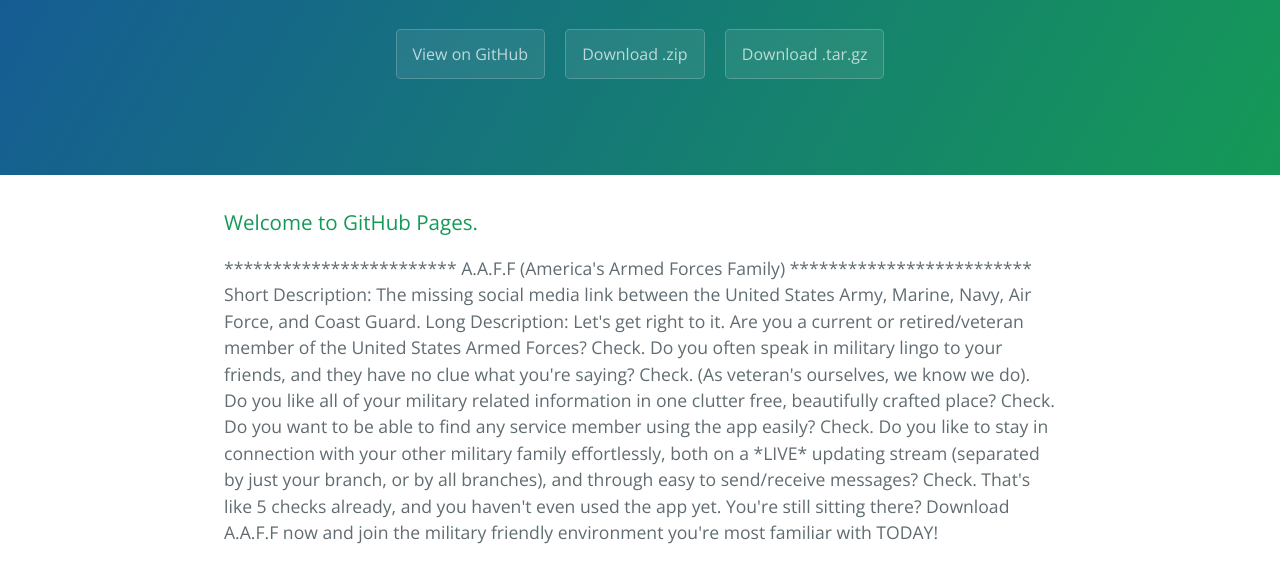
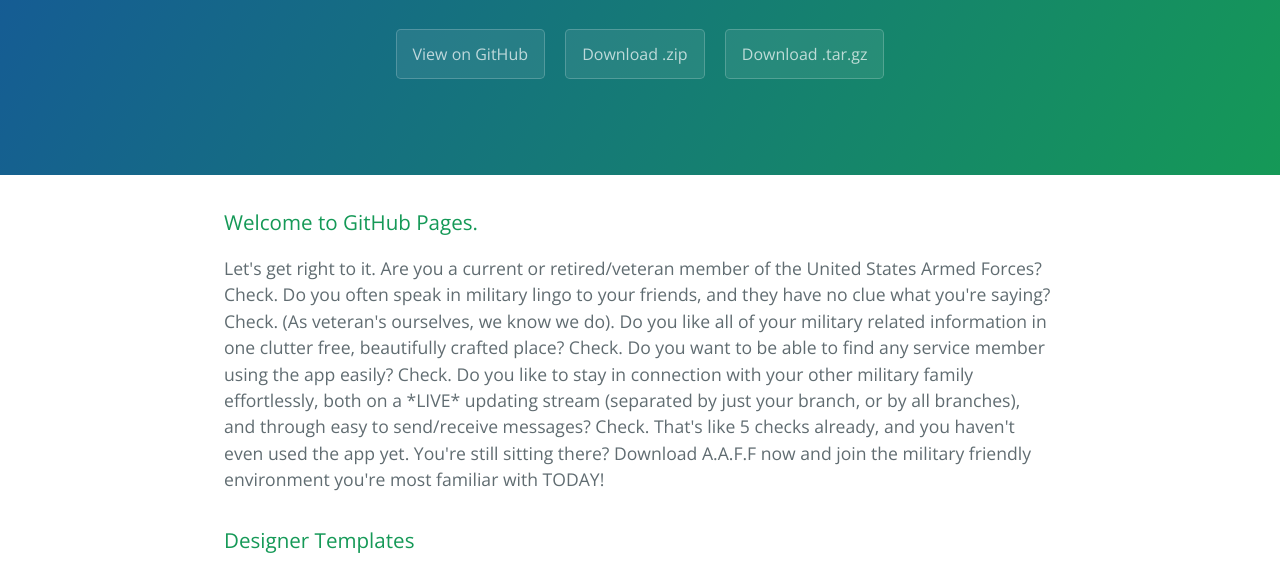
Before and after one commit to AAFFTechnologies/AAFF, a plain HTML site: page index.html in a window 1280 px wide. Shown: the part 208-778 px from the top of the page. Drawn offline with nearby package versions, Linux system fonts and the light colour scheme.

Commit message:
no message

```diff
--- a/index.html
+++ b/index.html
@@ -23,11 +23,8 @@
 <a id="welcome-to-github-pages" class="anchor" href="#welcome-to-github-pages" aria-hidden="true"><span class="octicon octicon-link"></span></a>Welcome to GitHub Pages.</h3>
 
 <!-- -->
-<p>************************  A.A.F.F (America's Armed Forces Family) *************************
-
-Short Description: The missing social media link between the United States Army, Marine, Navy, Air Force, and Coast Guard.
-
-Long Description: Let's get right to it. Are you a current or retired/veteran member of the United States Armed Forces? Check. Do you often speak in military lingo to your friends, and they have no clue what you're saying? Check. (As veteran's ourselves, we know we do). Do you like all of your military related information in one clutter free, beautifully crafted place? Check. Do you want to be able to find any service member using the app easily? Check. Do you like to stay in connection with your other military family effortlessly, both on a *LIVE* updating stream (separated by just your branch, or by all branches), and through easy to send/receive messages? Check.
+<p>
+Let's get right to it. Are you a current or retired/veteran member of the United States Armed Forces? Check. Do you often speak in military lingo to your friends, and they have no clue what you're saying? Check. (As veteran's ourselves, we know we do). Do you like all of your military related information in one clutter free, beautifully crafted place? Check. Do you want to be able to find any service member using the app easily? Check. Do you like to stay in connection with your other military family effortlessly, both on a *LIVE* updating stream (separated by just your branch, or by all branches), and through easy to send/receive messages? Check.
 
 That's like 5 checks already, and you haven't even used the app yet.
 
```
